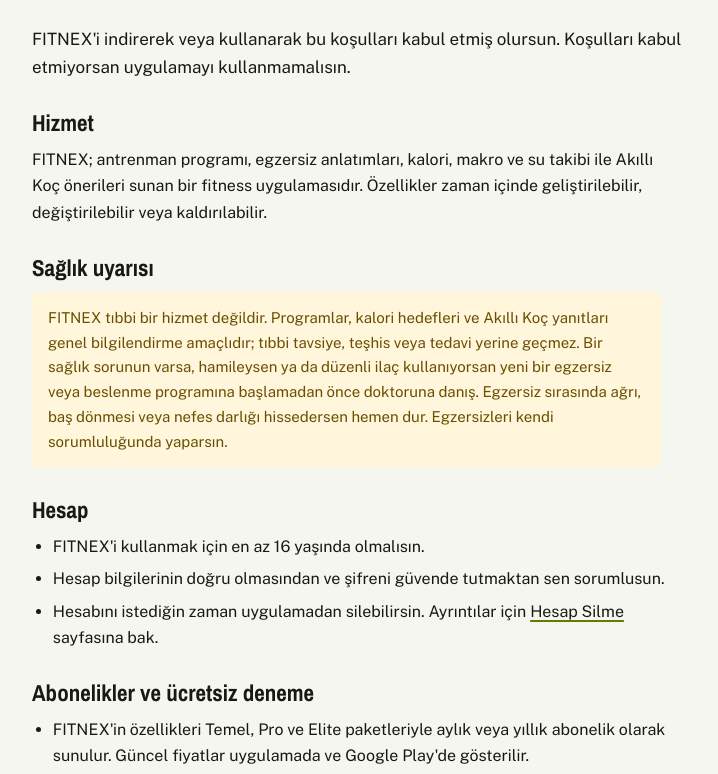
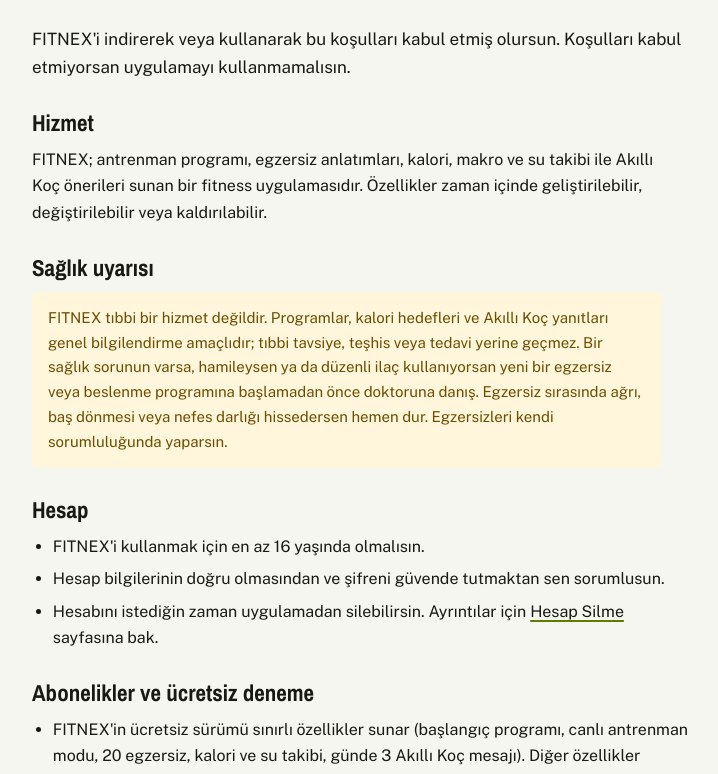
Before and after one commit to eakdemir3-prog/fitnex-legal, a plain HTML site: page kullanim-kosullari.html in a window 1280 px wide. Shown: the part 174-948 px from the top of the page, without its empty margins (268-986 px from the left). Drawn offline with nearby package versions, Linux system fonts and the light colour scheme.

Commit message:
Add files via upload

```diff
--- a/kullanim-kosullari.html
+++ b/kullanim-kosullari.html
@@ -71,7 +71,7 @@
 <section>
   <h2>Abonelikler ve ücretsiz deneme</h2>
   <ul>
-    <li>FITNEX'in özellikleri Temel, Pro ve Elite paketleriyle aylık veya yıllık abonelik olarak sunulur. Güncel fiyatlar uygulamada ve Google Play'de gösterilir.</li>
+    <li>FITNEX'in ücretsiz sürümü sınırlı özellikler sunar (başlangıç programı, canlı antrenman modu, 20 egzersiz, kalori ve su takibi, günde 3 Akıllı Koç mesajı). Diğer özellikler Temel, Pro ve Elite paketleriyle aylık veya yıllık abonelik olarak sunulur. Güncel fiyatlar uygulamada ve Google Play'de gösterilir.</li>
     <li>Ödemeler Google Play üzerinden alınır ve Google Play'in koşullarına tabidir.</li>
     <li>Abonelikler, sen iptal edene kadar seçtiğin dönem sonunda <strong>otomatik olarak yenilenir</strong> ve ücret Google Play hesabından tahsil edilir.</li>
     <li>Yeni aboneler 3 gün ücretsiz deneme kullanabilir. Deneme her Google hesabı için bir kez geçerlidir. Deneme bitmeden iptal edersen ücret alınmaz; iptal etmezsen deneme sonunda abonelik ücretli olarak başlar.</li>
```
